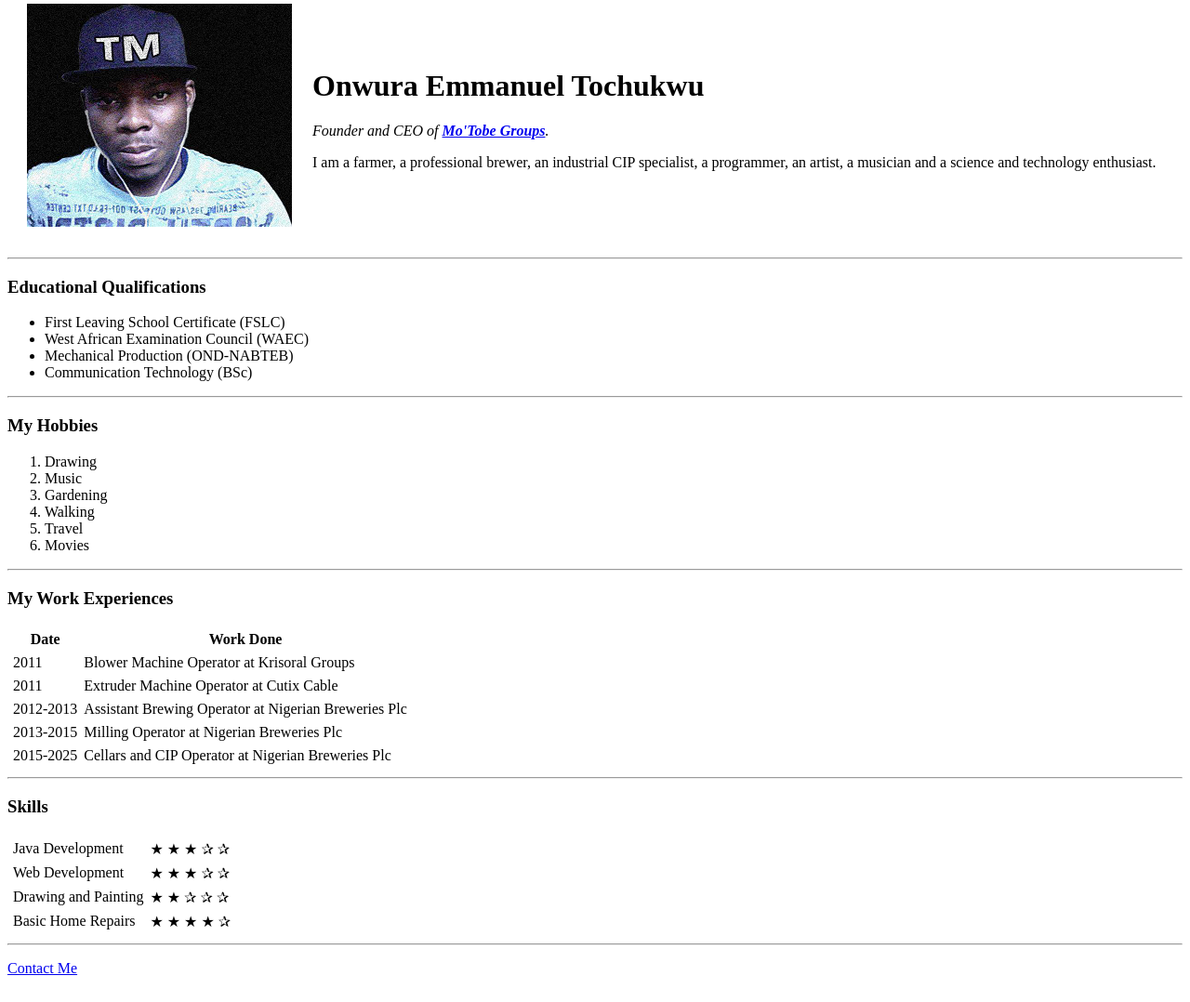
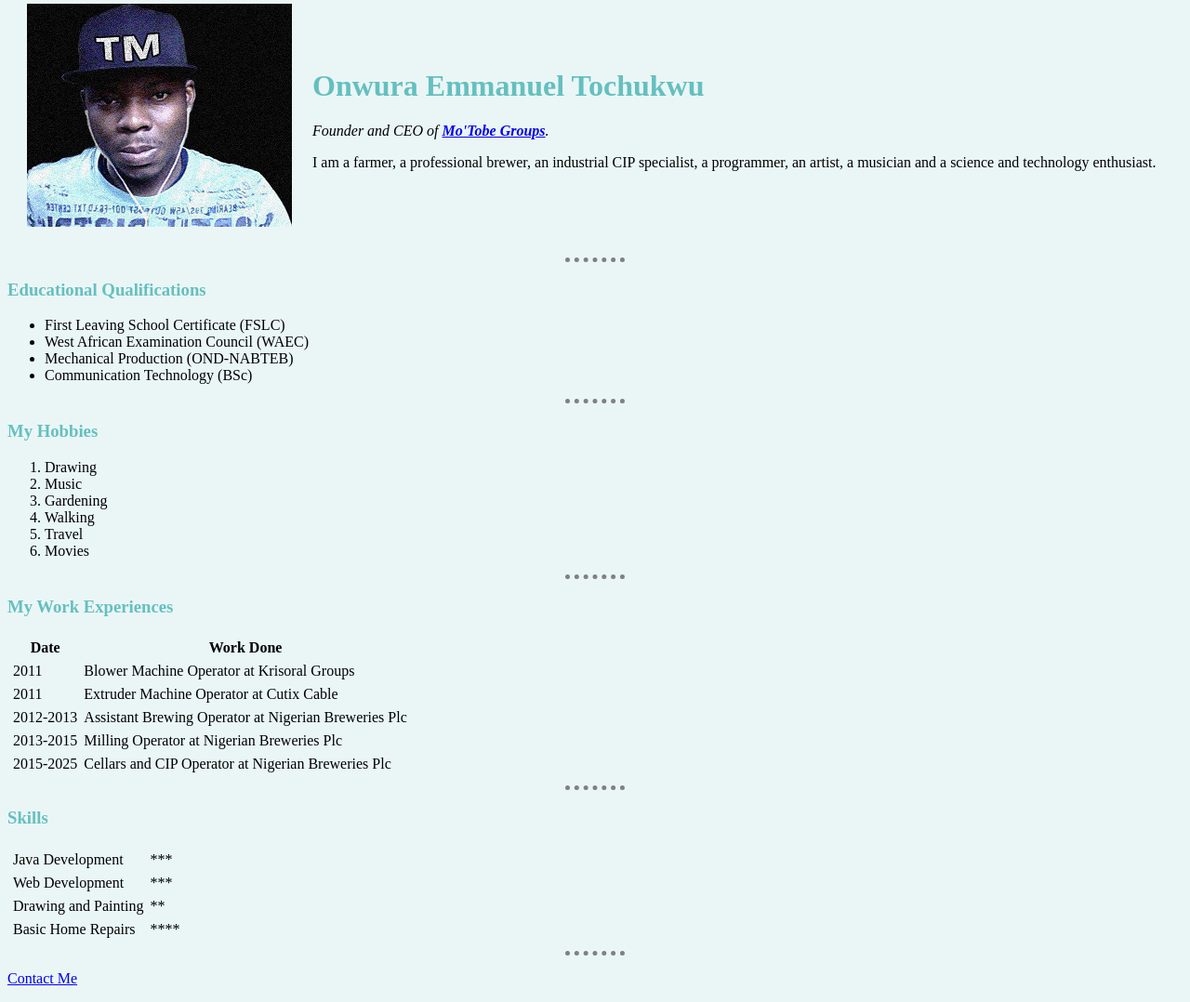
Before and after one commit to MaziTobe/CV, a plain HTML site: page index.html in a window 1280 px wide. Shown: the part 25-1103 px from the top of the page at 93% size. Drawn offline with Linux system fonts and the light colour scheme.

Commit message:
Update index.html and added link to a CSS file

```diff
--- a/index.html
+++ b/index.html
@@ -3,6 +3,7 @@
  <head>
   <meta charset="utf-8">
   <title>♻ Tobe's Personal Website ♻</title>
+  <link rel="stylesheet" href="css/styles.css">
  </head>
 
  <body>
@@ -77,24 +78,24 @@
   <table cellspacing="5">
    <tr>
     <td>Java Development</td>
-    <td>	&#9733 	&#9733 	&#9733	&#10032	&#10032</td>
+    <td>***</td>
    </tr>
    <tr>
     <td>Web Development</td>
-    <td>	&#9733 	&#9733 	&#9733	&#10032	&#10032</td>
+    <td>***</td>
    </tr>
    <tr>
     <td>Drawing and Painting</td>
-    <td>	&#9733 	&#9733 &#10032	&#10032	&#10032</td>
+    <td>**</td>
    </tr>
    <tr>
     <td>Basic Home Repairs</td>
-    <td>	&#9733 	&#9733 	&#9733 	&#9733	&#10032</td>
+    <td>****</td>
    </tr>
   </table>
 
   <hr>
-  <p><a href="Contact-Me.html">Contact Me</a></p>
+  <p><a href="Contact-me.html">Contact Me</a></p>
 
  </body>
 </html>
```
